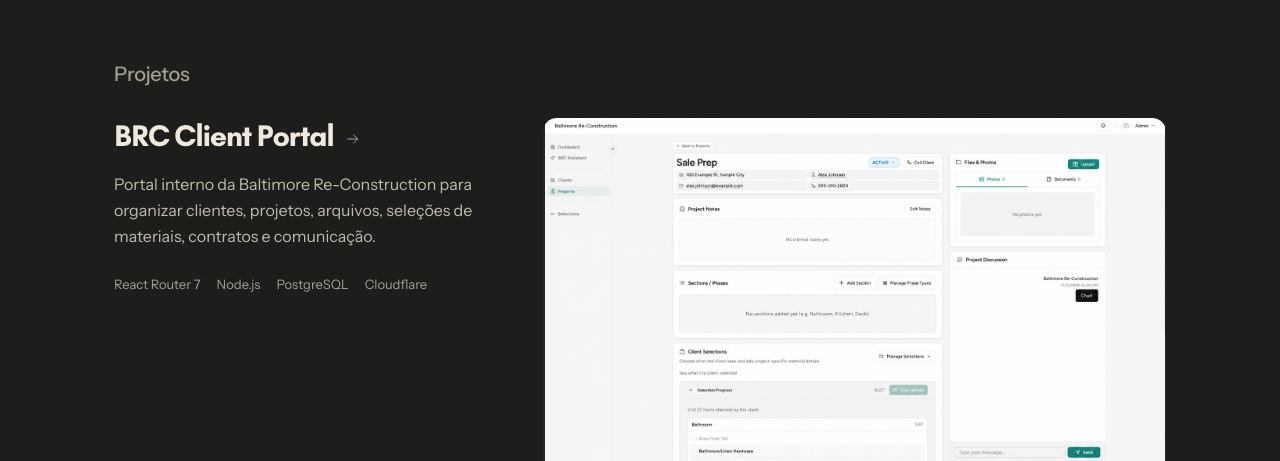
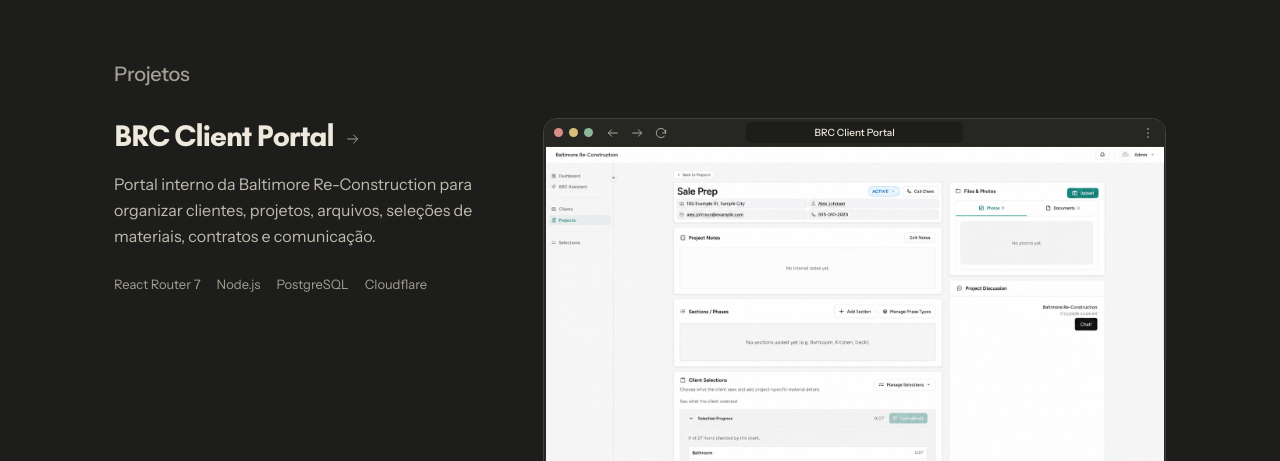
Before and after one commit to hisennn/portfolio-astro, an Astro site: page / in a window 1280 px wide. Shown: the part 491-952 px from the top of the page. Built offline with nearby package versions, Linux system fonts and the light colour scheme; Astro itself is replaced by a stand-in of ours.

Commit message:
fix changing colors, added browser style on project preview

```diff
--- a/src/components/Projects.tsx
+++ b/src/components/Projects.tsx
@@ -128,6 +128,7 @@ export default function Projects({ previews }: { previews: ProjectPreviews }) {
     const delay = window.matchMedia('(prefers-reduced-motion: reduce)').matches ? 0 : 280;
     const timeout = window.setTimeout(() => {
       elapsedRef.current = 0;
+      progressRef.current?.style.setProperty('--progress', '0');
       setImageIndexes(indexes => indexes.map((frame, index) => index === pendingIndex ? 0 : frame));
       setActiveIndex(pendingIndex);
       setPendingIndex(null);
@@ -185,14 +186,43 @@ export default function Projects({ previews }: { previews: ProjectPreviews }) {
                   {project.tech.map(tech => <li key={tech}>{tech}</li>)}
                 </ul>
               </div>
-              <a className="project-showcase-image" href={project.href} aria-label={`${copy.open}: ${project.name}`}>
-                {previews[project.visual].map((src, frame) => (
-                  <img key={src} src={src} alt="" width={1200} height={750} loading="lazy" decoding="async"
-                    data-active={frame === imageIndexes[index]} />
-                ))}
-              </a>
             </article>
           ))}
+          <div className="project-browser">
+            <div className="project-browser-toolbar">
+              <div className="project-browser-tools">
+                <span className="project-browser-controls" aria-hidden="true"><i /><i /><i /></span>
+                <div className="project-browser-navigation">
+                  <button type="button" aria-label={lang === 'pt' ? 'Projeto anterior' : 'Previous project'}
+                    onClick={() => selectProject(((pendingIndex ?? activeIndex) + projects.length - 1) % projects.length)}>
+                    <svg width="14" height="14" viewBox="0 0 24 24" fill="none" stroke="currentColor" strokeWidth="1.5" aria-hidden="true"><path d="M20 12H4m6-6-6 6 6 6" /></svg>
+                  </button>
+                  <button type="button" aria-label={lang === 'pt' ? 'Próximo projeto' : 'Next project'}
+                    onClick={() => selectProject(((pendingIndex ?? activeIndex) + 1) % projects.length)}>
+                    <svg width="14" height="14" viewBox="0 0 24 24" fill="none" stroke="currentColor" strokeWidth="1.5" aria-hidden="true"><path d="M4 12h16m-6-6 6 6-6 6" /></svg>
+                  </button>
+                  <button type="button" aria-label={lang === 'pt' ? 'Reiniciar projeto' : 'Restart project'}
+                    onClick={() => setPendingIndex(activeIndex)}>
+                    <svg width="14" height="14" viewBox="0 0 24 24" fill="none" stroke="currentColor" strokeWidth="1.5" strokeLinecap="round" strokeLinejoin="round" aria-hidden="true"><path d="M20 7v5h-5M20 12a8 8 0 1 0-2.3 5.7" /></svg>
+                  </button>
+                </div>
+              </div>
+              <span className="project-browser-address" aria-hidden="true">{projects[activeIndex].name}</span>
+              <span className="project-browser-menu" aria-hidden="true"><svg width="14" height="14" viewBox="0 0 24 24" fill="currentColor"><circle cx="12" cy="5" r="1.5" /><circle cx="12" cy="12" r="1.5" /><circle cx="12" cy="19" r="1.5" /></svg></span>
+            </div>
+            <div className="project-browser-viewport">
+              {projects.map((project, index) => (
+                <a key={project.name} className="project-showcase-image" href={project.href}
+                  aria-label={`${copy.open}: ${project.name}`} data-active={index === activeIndex}
+                  inert={index !== activeIndex} aria-hidden={index !== activeIndex}>
+                  {previews[project.visual].map((src, frame) => (
+                    <img key={src} src={src} alt="" width={1200} height={750} loading="lazy" decoding="async"
+                      data-active={frame === imageIndexes[index]} />
+                  ))}
+                </a>
+              ))}
+            </div>
+          </div>
         </div>
         <div className="project-showcase-controls">
           <div className="project-showcase-pagination" aria-label={copy.title}>
--- a/src/pages/projects/brc-client-portal.astro
+++ b/src/pages/projects/brc-client-portal.astro
@@ -83,16 +83,6 @@ const jsonLd = {
         </article>
       </div>
 
-      <ProjectMedia
-        index="01"
-        titlePt="Painel administrativo"
-        titleEn="Admin dashboard"
-        descriptionPt="Resumo de projetos e clientes, com status recentes e acesso às tarefas principais."
-        descriptionEn="Project and client summary with recent statuses and access to primary tasks."
-      >
-        <ProjectImage src={dashboardImage} alt="BRC Client Portal admin dashboard with projects, clients, and quick actions" widths={imageWidths} sizes="(min-width: 900px) 760px, calc(100vw - 40px)" />
-      </ProjectMedia>
-
       <section class="project-detail-overview">
         <h2>
           <span data-lang="pt">Visão geral</span>
@@ -144,6 +134,16 @@ const jsonLd = {
       </section>
 
       <div class="project-detail-gallery">
+        <ProjectMedia
+          index="01"
+          titlePt="Painel administrativo"
+          titleEn="Admin dashboard"
+          descriptionPt="Resumo de projetos e clientes, com status recentes e acesso às tarefas principais."
+          descriptionEn="Project and client summary with recent statuses and access to primary tasks."
+        >
+          <ProjectImage src={dashboardImage} alt="BRC Client Portal admin dashboard with projects, clients, and quick actions" widths={imageWidths} sizes="(min-width: 900px) 760px, calc(100vw - 40px)" />
+        </ProjectMedia>
+
         <ProjectMedia
           index="02"
           titlePt="Cadastro de clientes"
--- a/src/styles/global.css
+++ b/src/styles/global.css
@@ -69,6 +69,14 @@ footer,
 section,
 main,
 .site-shell,
+.project-browser,
+.project-browser-toolbar,
+.project-browser-address,
+.project-browser-navigation button,
+.project-showcase-copy p,
+.project-showcase-tech,
+.project-showcase-pagination,
+.project-showcase-progress,
 .skill-group,
 .skill-group-title,
 .skill-group-item,
@@ -475,8 +483,8 @@ html[lang="en"] [data-lang="en"] {
   font-weight: 500;
   line-height: 1.25;
   transition:
-    background-color 200ms ease,
-    color 200ms ease;
+    background-color 0.55s ease-in-out,
+    color 0.45s ease-in-out;
 }
 
 .hero-action-primary {
@@ -681,24 +689,29 @@ html[lang="en"] [data-lang="en"] {
 
 .project-showcase-slides {
   display: grid;
+  grid-template-columns: minmax(0, 0.85fr) minmax(0, 1.4fr);
+  gap: clamp(2rem, 4vw, 3.5rem);
 }
 
 .project-showcase-slide {
   grid-area: 1 / 1;
-  display: grid;
-  grid-template-columns: minmax(0, 0.85fr) minmax(0, 1.4fr);
-  gap: clamp(2rem, 4vw, 3.5rem);
+}
+
+.project-showcase-slide,
+.project-showcase-image {
   opacity: 0;
   visibility: hidden;
   transition: opacity 500ms cubic-bezier(0.22, 1, 0.36, 1), visibility 500ms;
 }
 
-.project-showcase-slide[data-active="true"] {
+.project-showcase-slide[data-active="true"],
+.project-showcase-image[data-active="true"] {
   opacity: 1;
   visibility: visible;
 }
 
-.project-showcase-slides[data-changing="true"] .project-showcase-slide {
+.project-showcase-slides[data-changing="true"] .project-showcase-slide,
+.project-showcase-slides[data-changing="true"] .project-showcase-image {
   opacity: 0;
   transition-duration: 280ms;
 }
@@ -720,7 +733,7 @@ html[lang="en"] [data-lang="en"] {
   text-decoration-color: transparent;
   text-underline-offset: 0.2em;
   text-decoration-thickness: 1px;
-  transition: text-decoration-color 200ms ease;
+  transition: text-decoration-color 200ms ease, color 0.45s ease-in-out;
 }
 
 .project-showcase-copy h3 a:hover {
@@ -730,7 +743,7 @@ html[lang="en"] [data-lang="en"] {
 .project-showcase-copy h3 span {
   display: inline-block;
   margin-left: 0.35em;
-  transition: transform 300ms ease, color 300ms ease;
+  transition: transform 300ms ease, color 0.45s ease-in-out;
   color: var(--text-muted);
   vertical-align: middle;
   line-height: 0;
@@ -765,15 +778,101 @@ html[lang="en"] [data-lang="en"] {
   font-size: 0.8125rem;
 }
 
-.project-showcase-image {
+.project-browser {
+  grid-area: 1 / 2;
+  min-width: 0;
+  align-self: start;
+  overflow: hidden;
+  border-radius: 14px;
+  border: 1px solid var(--border);
+  background: var(--project-preview-bg);
+}
+
+.project-browser-toolbar {
+  display: grid;
+  grid-template-columns: minmax(8rem, 1fr) minmax(0, 1.2fr) minmax(8rem, 1fr);
+  align-items: center;
+  gap: 0.75rem;
+  height: 1.75rem;
+  padding: 0 0.625rem;
+  border-bottom: 1px solid var(--border-subtle);
+  background: var(--bg-secondary);
+  color: var(--text-muted);
+}
+
+.project-browser-tools {
+  display: flex;
+  align-items: center;
+  gap: 0.5rem;
+}
+
+.project-browser-menu {
+  justify-self: end;
+  line-height: 0;
+}
+
+.project-browser-controls {
+  display: flex;
+  gap: 0.375rem;
+}
+
+.project-browser-controls i {
+  width: 0.5625rem;
+  height: 0.5625rem;
+  border-radius: 50%;
+  background: #d68d86;
+}
+
+.project-browser-controls i:nth-child(2) { background: #d9bd7b; }
+.project-browser-controls i:nth-child(3) { background: #8ab79a; }
+
+.project-browser-navigation {
+  display: flex;
+}
+
+.project-browser-navigation button {
+  display: grid;
+  width: 1.5rem;
+  height: 1.5rem;
+  padding: 0;
+  place-items: center;
+  border: 0;
+  border-radius: 4px;
+  background: transparent;
+  color: var(--text-secondary);
+  cursor: pointer;
+}
+
+.project-browser-navigation button:hover {
+  background: var(--bg-primary);
+}
+
+.project-browser-address {
+  width: 100%;
+  justify-self: center;
+  color: var(--text-primary);
+  font-weight: 500;
+  overflow: hidden;
+  padding: 0.15rem 0.5rem;
+  border-radius: 5px;
+  background: var(--bg-primary);
+  font-size: 0.625rem;
+  text-align: center;
+  text-overflow: ellipsis;
+  white-space: nowrap;
+}
+
+.project-browser-viewport {
   position: relative;
   display: block;
-  align-self: start;
   aspect-ratio: 8 / 5;
   overflow: hidden;
-  border-radius: 14px;
-  background: var(--project-preview-bg);
-  transition: filter 350ms ease;
+}
+
+.project-showcase-image {
+  position: absolute;
+  inset: 0;
+  display: block;
 }
 
 .project-showcase-image img {
@@ -791,10 +890,6 @@ html[lang="en"] [data-lang="en"] {
 }
 
 @media (hover: hover) and (pointer: fine) {
-  .project-showcase-image:hover {
-    filter: brightness(1.06);
-  }
-
   .project-showcase-copy h3 a:hover span {
     color: var(--text-primary);
     transform: translateY(-2px) rotate(-45deg);
@@ -838,7 +933,7 @@ html[lang="en"] [data-lang="en"] {
   flex: 1 1 0;
   padding: 0;
   background: transparent;
-  transition: flex-grow 500ms cubic-bezier(0.22, 1, 0.36, 1);
+  transition: flex-grow 500ms cubic-bezier(0.22, 1, 0.36, 1), color 0.45s ease-in-out;
 }
 
 .project-showcase-pagination button[aria-current="true"] {
@@ -854,10 +949,11 @@ html[lang="en"] [data-lang="en"] {
   overflow: hidden;
   border-radius: 999px;
   background: color-mix(in srgb, var(--text-muted) 30%, transparent);
-  transition: background-color 200ms ease;
+  transition: background-color 0.55s ease-in-out, color 0.45s ease-in-out;
 }
 
 .project-showcase-progress {
+  transition: background-color 0.55s ease-in-out;
   position: absolute;
   inset: 0;
   background: var(--text-secondary);
@@ -868,7 +964,7 @@ html[lang="en"] [data-lang="en"] {
 .project-showcase-play {
   width: 2.5rem;
   background: var(--bg-secondary);
-  transition: background-color 200ms ease;
+  transition: background-color 0.55s ease-in-out, color 0.45s ease-in-out;
 }
 
 .project-showcase-pagination button:hover .project-showcase-dot,
@@ -883,14 +979,27 @@ html[lang="en"] [data-lang="en"] {
 }
 
 @media (max-width: 719px) {
-  .project-showcase-slide {
+  .project-browser-toolbar {
+    grid-template-columns: minmax(6.5rem, 1fr) minmax(0, 1.2fr) minmax(6.5rem, 1fr);
+    gap: 0.25rem;
+  }
+
+  .project-browser-navigation button {
+    width: 1.125rem;
+  }
+
+  .project-showcase-slides {
     grid-template-columns: minmax(0, 1fr);
     grid-template-rows: auto 1fr;
     gap: 1.5rem;
   }
 
-  .project-showcase-image {
-    grid-row: 1;
+  .project-browser {
+    grid-area: 1 / 1;
+  }
+
+  .project-showcase-slide {
+    grid-area: 2 / 1;
   }
 
   .project-showcase-copy {
```
